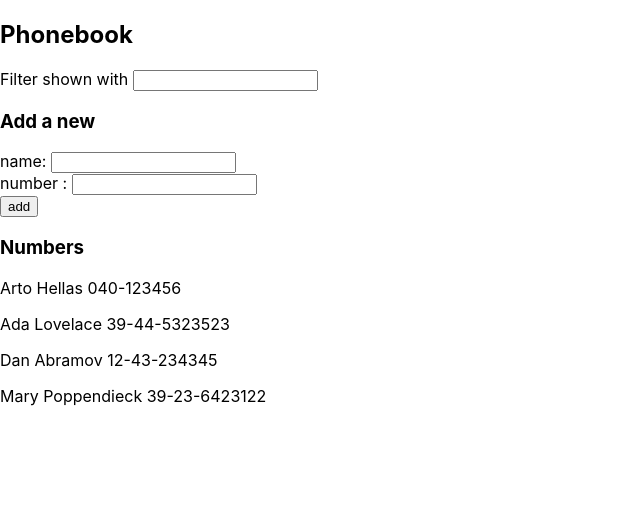
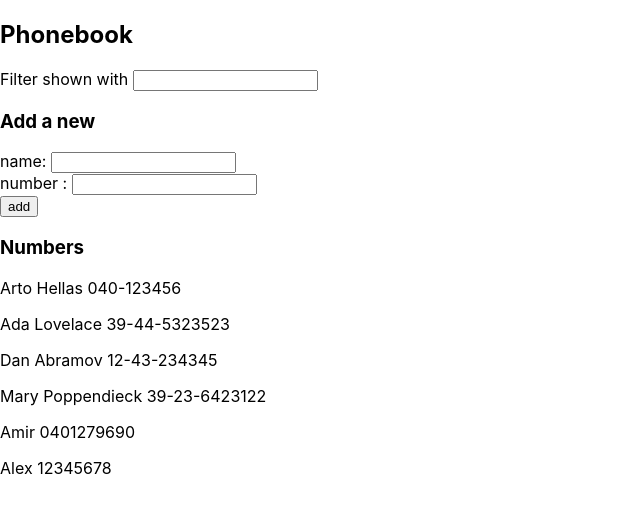
Before and after one commit to AmirAkhoundi85/Part-2, a React (Create React App) app: page / in a window 1280 px wide. Shown: the top 512 px of the page, without its empty margins (0-640 px from the left). Built offline with nearby package versions, Linux system fonts and the light colour scheme; data requests are answered from the project's data file.

Commit message:
Completed part 2-12

```diff
--- a/db.json
+++ b/db.json
@@ -19,6 +19,16 @@
       "name": "Mary Poppendieck",
       "number": "39-23-6423122",
       "id": 4
+    },
+    {
+      "name": "Amir",
+      "number": "0401279690",
+      "id": 5
+    },
+    {
+      "name": "Alex",
+      "number": "12345678",
+      "id": 6
     }
   ]
 }
--- a/src/App.js
+++ b/src/App.js
@@ -38,7 +38,13 @@ function App() {
 
     if (!person) {
       const newPerson = { name: newName, number: number };
-      setPersons([...persons, newPerson]);
+
+      axios.post("http://localhost:3001/persons",newPerson )
+      .then((res)=>{
+        setPersons([...persons, res.data]);
+      });
+
+
     } else {
       alert(
         `${newName} with number number ${number} is already added to the phonebook`
```
